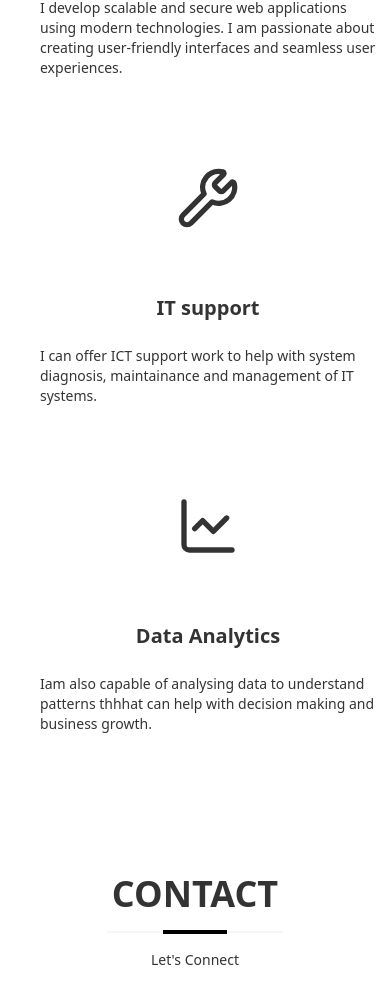
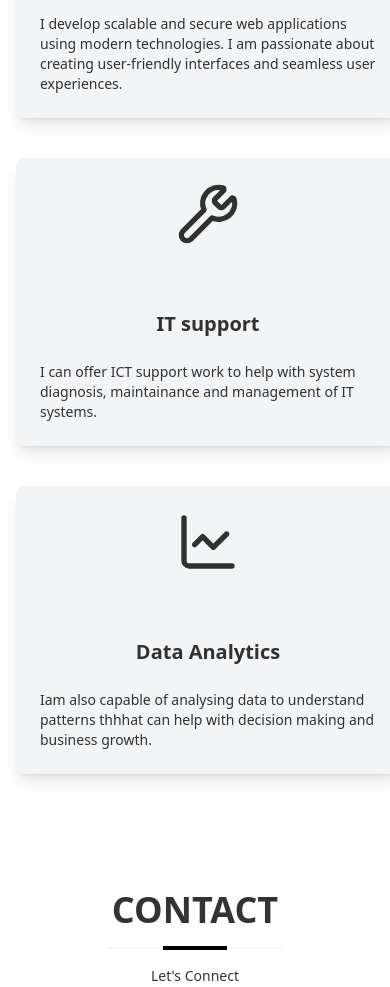
Before and after one commit to InnocentKamesa/portfolio, a Next.js app in the folder frontend/: page /home in a window 390 px wide. Shown: the part 4147-5134 px from the top of the page. Built offline with nearby package versions, Linux system fonts and the light colour scheme.

Commit message:
fix service cards

```diff
--- a/frontend/app/components/cards.tsx
+++ b/frontend/app/components/cards.tsx
@@ -59,7 +59,7 @@ export function ProjectCard({ image, title, description, badges }: ProjectCardPr
 export function ServiceCard({ title, description, Logo }: ServiceCardProps) {
 
   return (
-    <div className="card w-96  hover:bg-zinc-100 hover:shadow-lg transition-all duration-300 ease-in-out ">
+    <div className="card w-96 bg-gray-100 shadow-lg  hover:bg-gray-200 hover:shadow-2xl transition-all duration-300 ease-in-out ">
       <figure>
         <Logo className="w-16 h-16 mx-auto my-6" />
       </figure>
--- a/frontend/app/home/page.tsx
+++ b/frontend/app/home/page.tsx
@@ -77,6 +77,7 @@ export default function HomePage() {
                     <p className="">A computer science student with strong foundation in software development</p>
                     <a href="#projects" className="btn btn-xs sm:btn-sm md:btn-md lg:btn-lg xl:btn-xl btn-neutral rounded-full p-4">View Projects</a>
                     <button onClick={() => { window.location.href = "/files/Innocent kamesa resume v1.pdf" }} className="btn btn-xs sm:btn-sm md:btn-md lg:btn-lg xl:btn-xl bg-gray-200 text-black rounded-full p-4">Download Resume</button>
+
 
                 </div>
                 <img src="/innocent.jpg" alt="portrait" className="w-sm md:w-md md:ml-auto rounded-md my-4" />
@@ -178,6 +179,7 @@ export default function HomePage() {
 
             {/**Projects */}
             < motion.div id="projects"
+
                 initial={{ opacity: 0, y: 50 }}
                 whileInView={{ opacity: 1, y: 0 }}
                 viewport={{ once: true, amount: 0.2 }}
@@ -207,12 +209,14 @@ export default function HomePage() {
                 initial={{ opacity: 0, y: 50 }}
                 whileInView={{ opacity: 1, y: 0 }}
                 viewport={{ once: true, amount: 0.2 }}
-                transition={{ duration: 0.8, ease: "easeOut" }}>
+                transition={{ duration: 0.8, ease: "easeOut" }}
+                className="flex flex-col items-center"
+                >
                 <div className="flex flex-col items-center my-6">
                     <p className="text-4xl font-bold mx-auto my-4">SERVICES</p>
                     <SectionUnderline />
                 </div>
-                <div className="grid grid-cols-1 md:grid-cols-3 my-4 md:max-w-[90%] mx-auto w-full gap-10">
+                <div className="grid grid-cols-1 md:grid-cols-3 my-4 mx-auto w-full gap-10">
                     <ServiceCard title="Custom Web Development" description="I develop scalable and secure web applications using modern technologies. I am passionate about creating user-friendly interfaces and seamless user experiences." Logo={Terminal} />
                     <ServiceCard title="IT support" description="I can offer ICT support work to help with system diagnosis, maintainance and management of IT systems." Logo={Wrench} />
                     <ServiceCard title="Data Analytics" description="Iam also capable of analysing data to understand patterns thhhat can help with decision making and business growth." Logo={ChartLine} />
```
